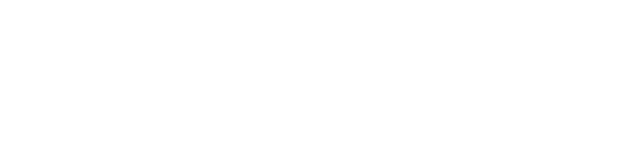
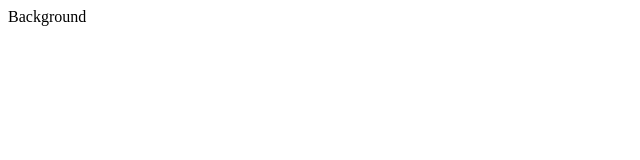
Before and after one commit to sesejose/t7-dom-manipulation-ex, a plain HTML site: page index.html in a window 1280 px wide. Shown: the whole page, without its empty margins (0-640 px from the left). Drawn offline with Linux system fonts and the light colour scheme.

Commit message:
I wrote background

```diff
--- a/index.html
+++ b/index.html
@@ -7,6 +7,8 @@
     <title>Branches Exercise</title>
   </head>
   <body>
-    <main></main>
+    <main>
+      <div>Background</div>
+    </main>
   </body>
 </html>
```
